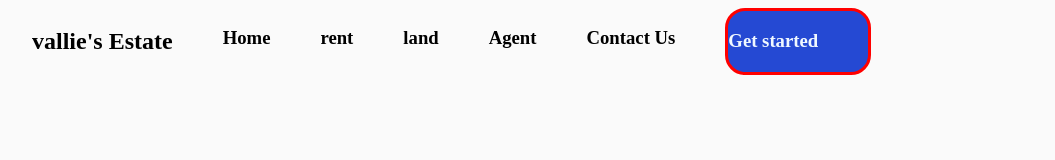
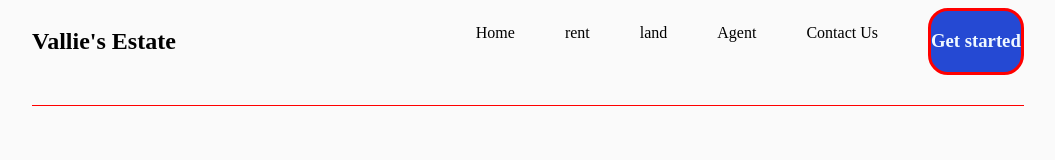
Before and after one commit to Josekariz/wknd_project, a plain HTML site: page index.html in a window 1280 px wide. Shown: the whole page, without its empty margins (20-1075 px from the left). Drawn offline with Linux system fonts and the light colour scheme.

Commit message:
change h2 to p lower padding on nav div

```diff
--- a/index.html
+++ b/index.html
@@ -9,16 +9,17 @@
 </head>
 <body>
     <div class="nav_name">
-        <h2>vallie's Estate</h2>
-        <h3>Home</h3>
-        <h3>rent</h3>
-        <h3>land</h3>
-        <h3>Agent</h3>
-        <h3>Contact Us</h3>
+        <h2 class="vallie">Vallie's Estate</h2>
+        <p>Home</p>
+        <p>rent</p>
+        <p>land</p>
+        <p>Agent</p>
+        <p>Contact Us</p>
 
         <div class="button"><h3>Get started</h3></div>
     </div>
 
 
+
 </body>
 </html>
--- a/style.css
+++ b/style.css
@@ -1,28 +1,32 @@
-body{
+body {
   position: relative;
+  background-color: #fafafa;
   padding-left: 44px;
+  display: flex;
 }
-.nav_name{
-    display:inline-flex;
+.nav_name {
+  display: inline-flex;
   border: px solid red;
+  padding-bottom: 30px;
+  border-bottom: solid 1px red;
+}
+h2 {
 
+  padding-right: 300px;
+  display: flex;
+  font-family: ;
 }
-h2{
-
-    padding-right: 50px;
-
-}
-h3{
+p {
   padding-right: 50px;
 }
-.button{
-    background-color: #2549D3;
+.button {
+  background-color: #2549d3;
   border: solid red;
   border-radius: 20px;
   text-align: center;
   color: aliceblue;
   box-sizing: calc();
+  font-family: ;
 }
-body{
-    background-color: #FAFAFA;
+body {
 }
```
Lines whose indentation alone changed are shown as unchanged.
